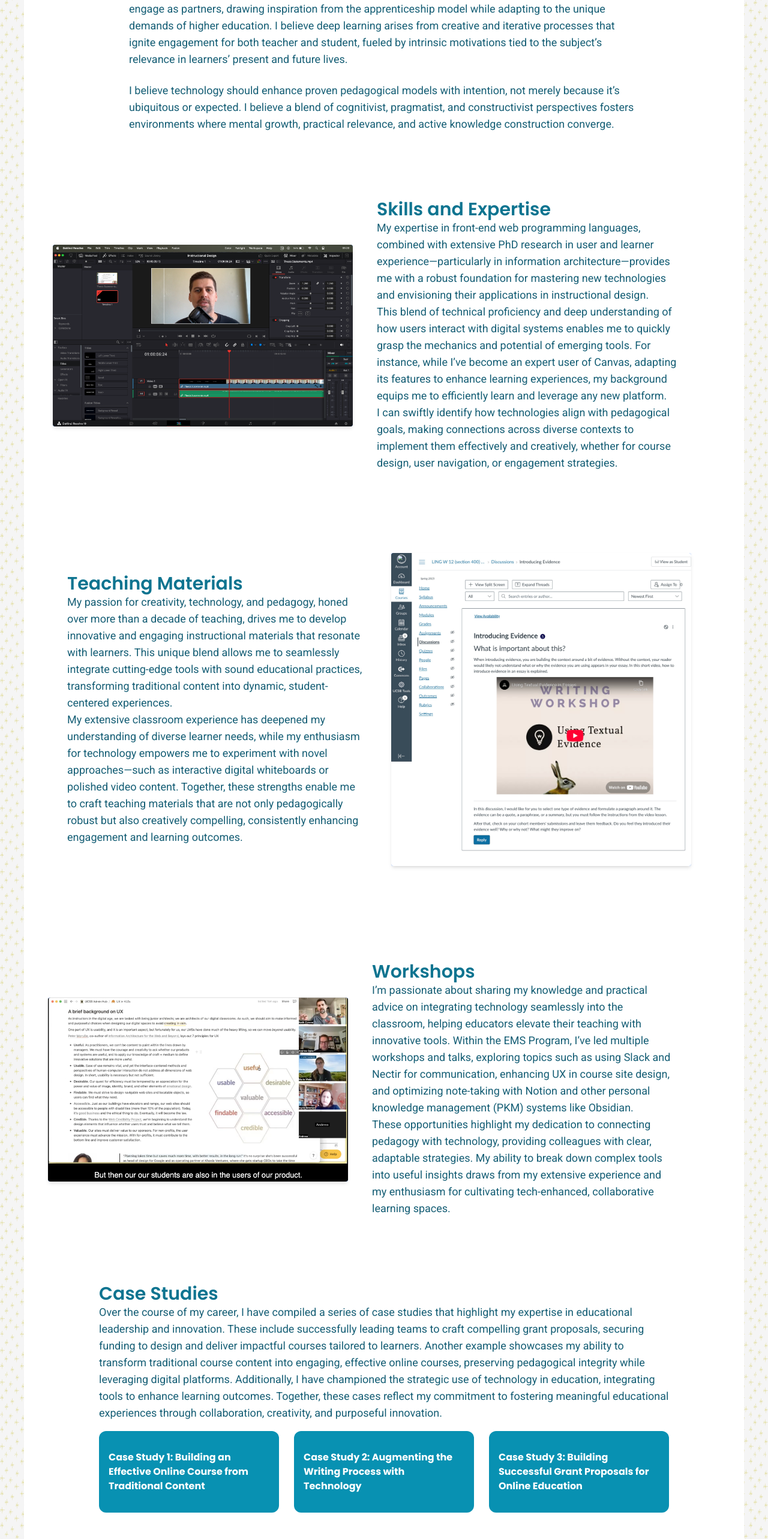
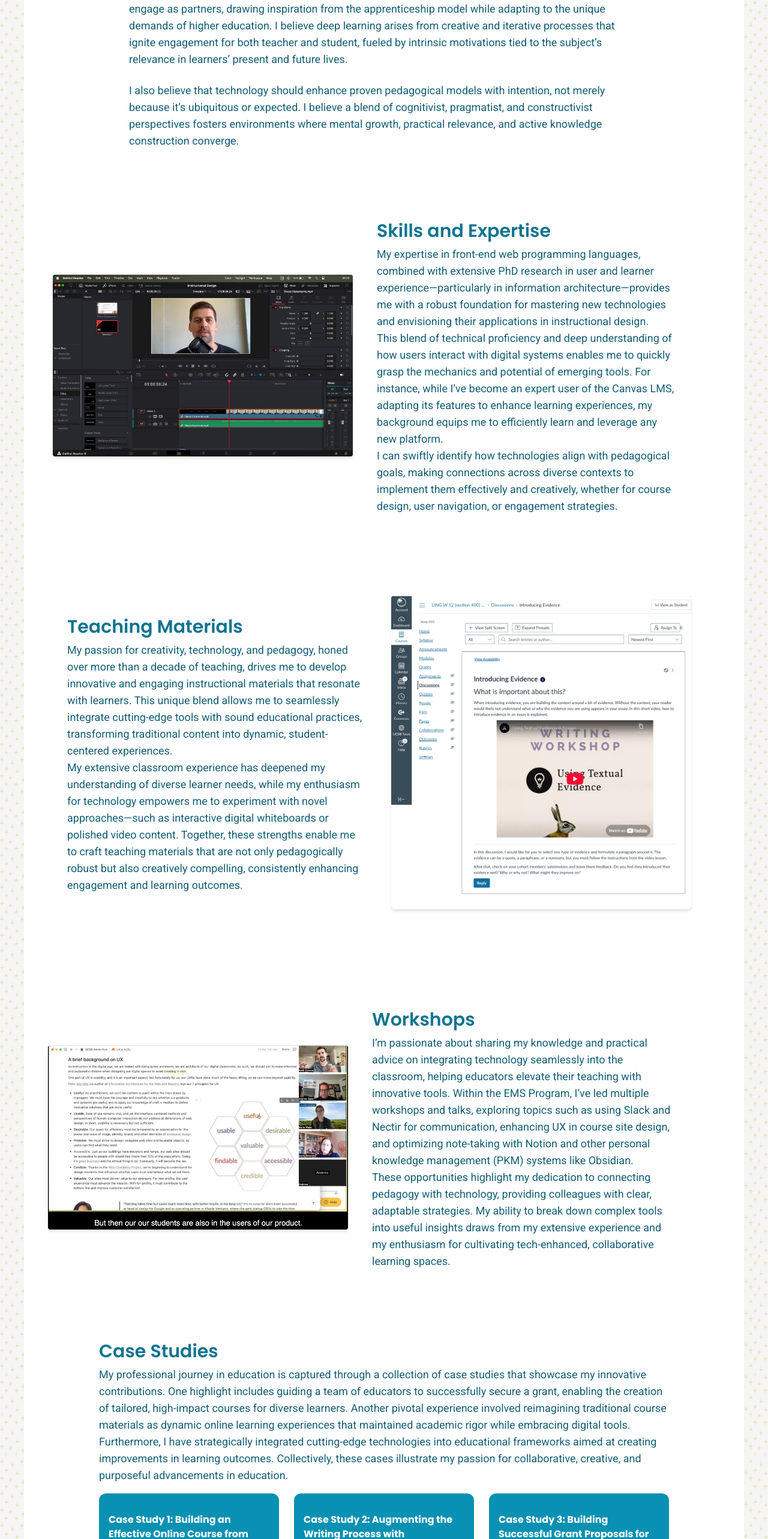
Before and after one commit to keith-corona/design-education-portfolio, a SvelteKit app: page /instructional-design in a window 1280 px wide. Shown: the part 1080-3646 px from the top of the page at 60% size. Built offline with nearby package versions, Linux system fonts and the light colour scheme.

Commit message:
img on main, content in projects

```diff
--- a/src/components/Main.svelte
+++ b/src/components/Main.svelte
@@ -1,4 +1,20 @@
 <script>
+  import { fade } from "svelte/transition"; // For smooth modal animation
+  let isModalOpen = false; // Tracks if modal is open
+  let largeImageSrc = ""; // Stores the larger image URL
+
+  // Function to open modal with larger image
+  function openModal(src) {
+    largeImageSrc = src;
+    isModalOpen = true;
+  }
+
+  // Function to close modal
+  function closeModal() {
+    isModalOpen = false;
+  }
+
+  // Original imports pre-image
   import Step from "./Step.svelte";
 
   let steps = [
@@ -189,4 +205,28 @@
       <span class="text-cyan-600 italic poppins">experience</span>.
     </h5>
   </section>
+
+  {#if isModalOpen}
+    <div
+      class="fixed inset-0 bg-black bg-opacity-75 flex justify-center items-center z-50"
+      on:click={closeModal}
+      transition:fade={{ duration: 200 }}
+    >
+      <!-- Larger image -->
+      <img
+        class="max-w-[90vw] max-h-[90vh] rounded shadow-lg border-4 border-white"
+        src={largeImageSrc}
+        alt="Large image"
+        on:click|stopPropagation
+        loading="lazy"
+      />
+      <!-- Close button -->
+      <button
+        class="absolute top-4 right-4 text-cyan-700 text-2xl bg-white rounded-full w-10 h-10 flex items-center justify-center"
+        on:click={closeModal}
+      >
+        ✕
+      </button>
+    </div>
+  {/if}
 </main>
--- a/src/routes/instructional-design/+page.svelte
+++ b/src/routes/instructional-design/+page.svelte
@@ -24,6 +24,30 @@
   >
     Instructional Design Portfolio
   </h1>
+  <!-- Modal for larger image -->
+  {#if isModalOpen}
+    <div
+      class="fixed inset-0 bg-black bg-opacity-75 flex justify-center items-center z-50"
+      on:click={closeModal}
+      transition:fade={{ duration: 200 }}
+    >
+      <!-- Larger image -->
+      <img
+        class="max-w-[90vw] max-h-[90vh] rounded shadow-lg border border-cyan-700"
+        src={largeImageSrc}
+        alt="Large image"
+        on:click|stopPropagation
+        loading="lazy"
+      />
+      <!-- Close button -->
+      <button
+        class="absolute top-4 right-4 text-cyan-700 text-2xl bg-white rounded-full w-10 h-10 flex items-center justify-center"
+        on:click={closeModal}
+      >
+        ✕
+      </button>
+    </div>
+  {/if}
   <section
     class="grid grid-cols-1 lg:grid-cols-2 gap-10 py-8 sm:py-6 rounded-xl p-4 text-cyan-800"
   >
@@ -149,11 +173,11 @@
         relevance in learners’ present and future lives.
       </p>
       <p class="text-lg">
-        I believe technology should enhance proven pedagogical models with
-        intention, not merely because it’s ubiquitous or expected. I believe a
-        blend of cognitivist, pragmatist, and constructivist perspectives
-        fosters environments where mental growth, practical relevance, and
-        active knowledge construction converge.
+        I also believe that technology should enhance proven pedagogical models
+        with intention, not merely because it’s ubiquitous or expected. I
+        believe a blend of cognitivist, pragmatist, and constructivist
+        perspectives fosters environments where mental growth, practical
+        relevance, and active knowledge construction converge.
       </p>
     </div>
   </section>
@@ -161,7 +185,6 @@
   <section
     class="flex flex-col flex-col-reverse md:flex-row py-8 sm:py-14 items-center p-4 m-2"
   >
-    <!-- import img-->
     <div
       class="w-full sm:w-[500px] bg-blue-500 shadow-md text-white rounded mt-8 md:m-2"
     >
@@ -174,13 +197,12 @@
         loading="lazy"
       />
     </div>
-    <!-- end import img-->
 
     <div
       class="flex flex-col lg:justify-center text-left text-cyan-800 max-w-[500px] md:mx-8"
     >
       <h2
-        class="text-cyan-700 font-semibold text-xl md:text-3xl"
+        class="text-cyan-700 font-semibold text-xl md:text-3xl md:my-2"
         style="line-height:1.1;"
       >
         Skills and Expertise
@@ -196,7 +218,7 @@
         This blend of technical proficiency and deep understanding of how users
         interact with digital systems enables me to quickly grasp the mechanics
         and potential of emerging tools. For instance, while I’ve become an
-        expert user of Canvas, adapting its features to enhance learning
+        expert user of the Canvas LMS, adapting its features to enhance learning
         experiences, my background equips me to efficiently learn and leverage
         any new platform.
       </p>
@@ -214,7 +236,7 @@
       class="flex flex-col lg:justify-center text-left text-cyan-800 max-w-[500px] md:mx-8"
     >
       <h2
-        class="text-cyan-700 font-semibold text-xl sm:text-3xl md:text-3xl"
+        class="text-cyan-700 font-semibold text-xl sm:text-3xl md:text-3xl md:my-2"
         style="line-height:1.1;"
       >
         Teaching Materials
@@ -271,7 +293,7 @@
       class="flex flex-col lg:justify-center text-left text-cyan-800 max-w-[500px] md:mx-8"
     >
       <h2
-        class="text-cyan-700 font-semibold text-xl sm:text-3xl md:text-3xl"
+        class="text-cyan-700 font-semibold text-xl sm:text-3xl md:text-3xl md:my-2"
         style="line-height:1.1;"
       >
         Workshops
@@ -298,24 +320,23 @@
   <section class="flex flex-col items-center p-4 mt-10">
     <div class="text-cyan-800 lg:max-w-[950px]">
       <h2
-        class="text-cyan-700 font-semibold text-xl sm:text-3xl md:text-3xl"
+        class="text-cyan-700 font-semibold text-xl sm:text-3xl md:text-3xl md:my-2"
         style="line-height:1.1;"
       >
         Case Studies
       </h2>
       <p class="text-lg">
-        Over the course of my career, I have compiled a series of case studies
-        that highlight my expertise in educational leadership and innovation.
-        These include successfully leading teams to craft compelling grant
-        proposals, securing funding to design and deliver impactful courses
-        tailored to learners. Another example showcases my ability to transform
-        traditional course content into engaging, effective online courses,
-        preserving pedagogical integrity while leveraging digital platforms.
-        Additionally, I have championed the strategic use of technology in
-        education, integrating tools to enhance learning outcomes. Together,
-        these cases reflect my commitment to fostering meaningful educational
-        experiences through collaboration, creativity, and purposeful
-        innovation.
+        My professional journey in education is captured through a collection of
+        case studies that showcase my innovative contributions. One highlight
+        includes guiding a team of educators to successfully secure a grant,
+        enabling the creation of tailored, high-impact courses for diverse
+        learners. Another pivotal experience involved reimagining traditional
+        course materials as dynamic online learning experiences that maintained
+        academic rigor while embracing digital tools. Furthermore, I have
+        strategically integrated cutting-edge technologies into educational
+        frameworks aimed at creating improvements in learning outcomes.
+        Collectively, these cases illustrate my passion for collaborative,
+        creative, and purposeful advancements in education.
       </p>
 
       <div class="flex flex-col md:flex-row justify-between items-center">
--- a/src/routes/instructional-design/case-study-1/+page.svelte
+++ b/src/routes/instructional-design/case-study-1/+page.svelte
@@ -138,7 +138,7 @@
       <p class="max-w-[950px] mb-6">
         Given that Canvas was the university’s standard LMS, I focused on
         integrating tools that would elevate the learning experience rather than
-        act as digital stand-ins for in-person tasks:
+        act as digital replacements for in-person tasks:
       </p>
       <ul class="pl-10 max-w-[600px] mb-4 list-disc">
         <li class="pb-1">
@@ -291,9 +291,7 @@
     <!-- 2nd -->
 
     <div class="flex flex-col md:flex-row justify-center md:mt-4">
-      <div
-        class="flex flex-col p-4 justify-center rounded-xl m-2 bg-slate-100 flex-1"
-      >
+      <div class="flex flex-col p-4 rounded-xl m-2 bg-slate-100 flex-1">
         <h2 class="self-start text-lg font-bold mb-4">
           Asynchronous-to-Synchronous Workflow
         </h2>
--- a/src/routes/instructional-design/case-study-2/+page.svelte
+++ b/src/routes/instructional-design/case-study-2/+page.svelte
@@ -221,31 +221,32 @@
 
         <ul class="pl-10 max-w-[600px] mb-6 list-disc">
           <li class="pb-1">
-            Collaborative Brainstorming via Miro: Students used infinite boards
-            for group idea generation, free from spatial limits.
+            <span class="font-bold"
+              >Collaborative Brainstorming via Miro:
+            </span>Students used infinite boards for group idea generation, free
+            from spatial limits.
           </li>
           <li class="pb-1">
-            Reading Breakdowns via Miro: Visual mappings of texts helped
-            students connect ideas across readings.
+            <span class="font-bold">Reading Breakdowns via Miro:</span> Visual mappings
+            of texts helped students connect ideas across readings.
           </li>
           <li class="pb-1">
-            Annotation via Google Docs: Peers annotated texts collaboratively,
-            leaving comments for discussion.
+            <span class="font-bold">Annotation via Google Docs:</span> Peers annotated
+            texts collaboratively, leaving comments for discussion.
           </li>
           <li class="pb-1">
-            Peer Feedback via Google Docs: Structured feedback sessions used
-            comment features and checklists.
+            <span class="font-bold">Peer Feedback via Google Docs:</span> Structured
+            feedback sessions used comment features and checklists.
           </li>
           <li class="pb-1">
-            Thesis Development via Canvas Discussions: Students posted drafts
-            for peer review, refining work based on examples.
+            <span class="font-bold"
+              >Thesis Development via Canvas Discussions:</span
+            > Students posted drafts for peer review, refining work based on examples.
           </li>
         </ul>
       </div>
 
-      <div
-        class="flex flex-col p-4 justify-center rounded-xl m-2 md:ml-4 bg-slate-100 flex-1"
-      >
+      <div class="flex flex-col p-4 rounded-xl m-2 md:ml-4 bg-slate-100 flex-1">
         <h2 class="self-start text-lg font-bold mb-4">
           Technology Integration
         </h2>
```
Also changed, not shown: src/routes/instructional-design/case-study-3/+page.svelte (+34 -36 lines).
